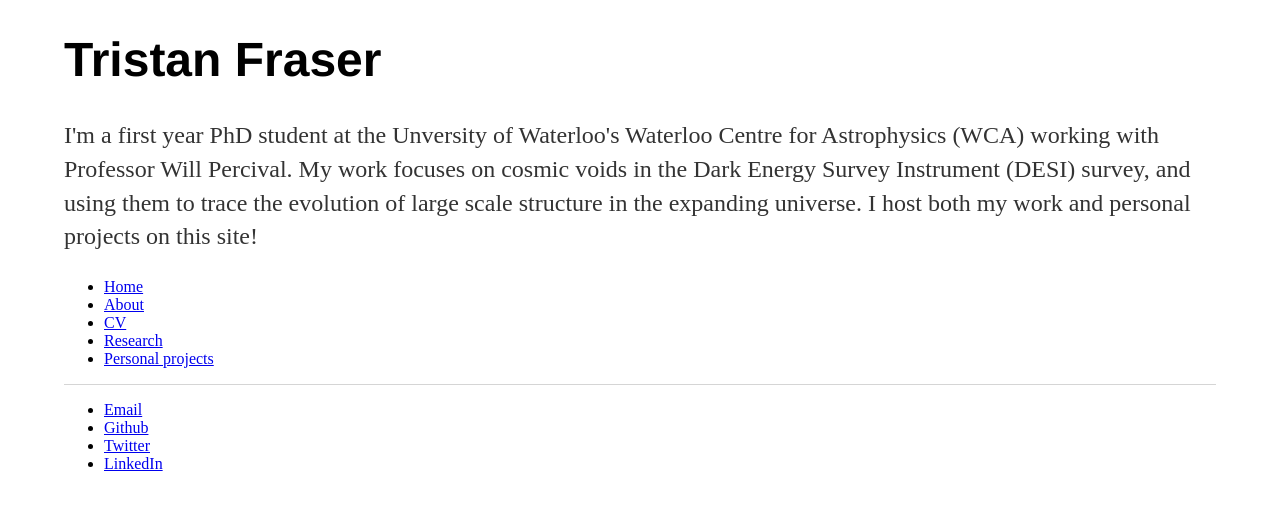
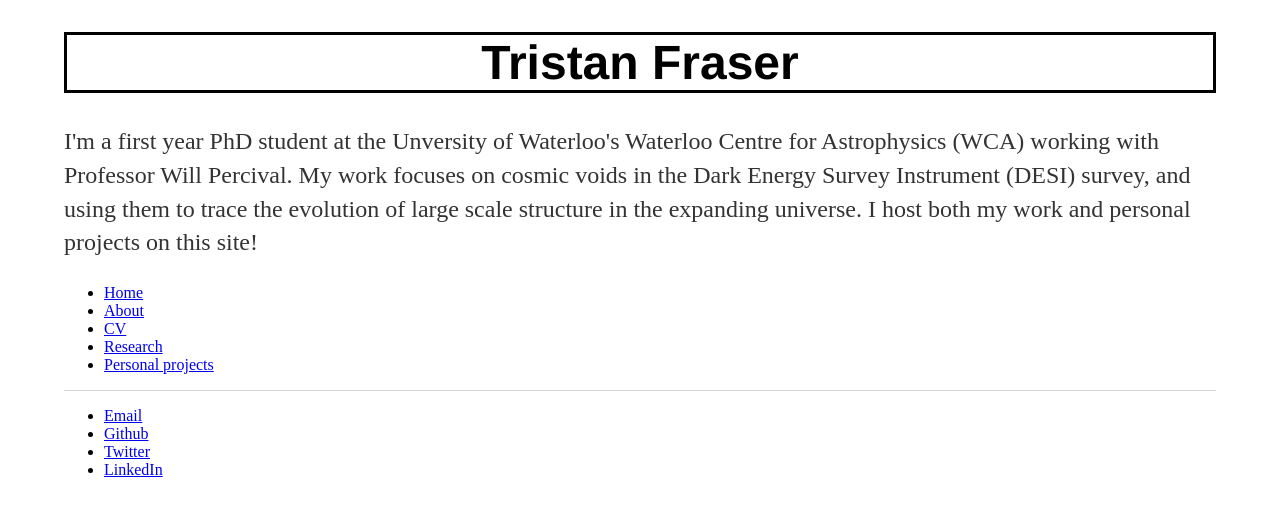
Before and after one commit to tsfraser/tsfraser.github.io, a Jekyll site: the page built from index.html, in a window 1280 px wide. Shown: the top 516 px of the page. Built offline with Jekyll 4.4.1, drawn with Linux system fonts in a browser that asks for light colours.

Commit message:
Update main.css

```diff
--- a/css/main.css
+++ b/css/main.css
@@ -1,4 +1,7 @@
-head{
+.header2{
+    text-align: center;
+    border: solid 3px;
+    border-color: black;
 }
 
 h1 {
```
